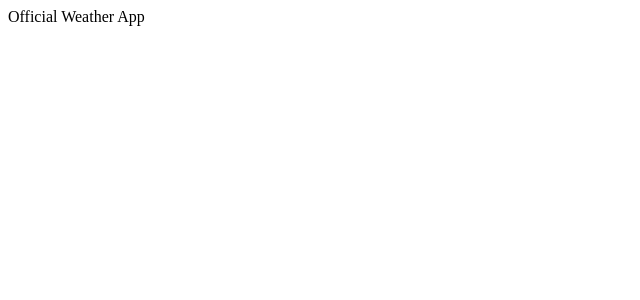
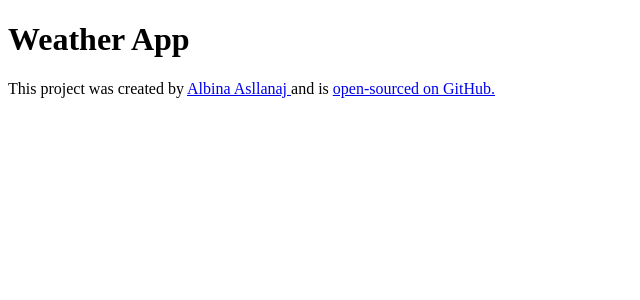
Before and after one commit to albinaasllanaj/official-react-weather-app, a React (Create React App) app: page / in a window 1280 px wide. Shown: the top 300 px of the page, without its empty margins (0-640 px from the left). Built offline with nearby package versions, Linux system fonts and the light colour scheme.

Commit message:
Added GitHub link

```diff
--- a/src/App.js
+++ b/src/App.js
@@ -4,7 +4,11 @@ import './App.css';
 export default function App() {
   return (
     <div className="App">
-    Official Weather App
-    </div>
+    <h1>Weather App</h1>
+    <footer>
+This project was created by <a href="https://fascinating-lamington-980873.netlify.app/index.html" rel="noreferrer" target="_blank">Albina Asllanaj </a> and is {""}
+    <a href="https://github.com/albinaasllanaj/official-react-weather-app" rel="noreferrer" target="_blank">open-sourced on GitHub.</a>
+     </footer>
+     </div>
   );
 }
```
